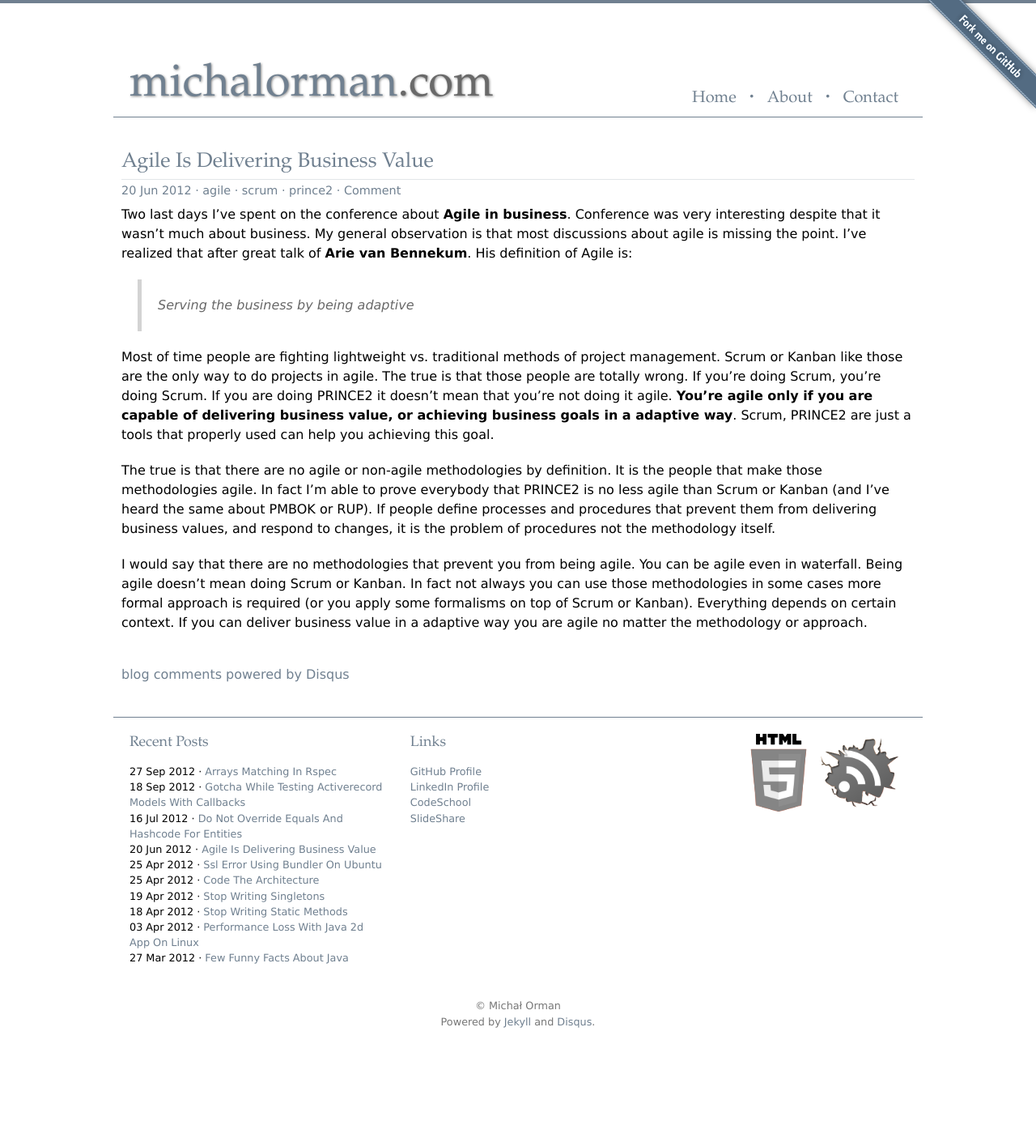
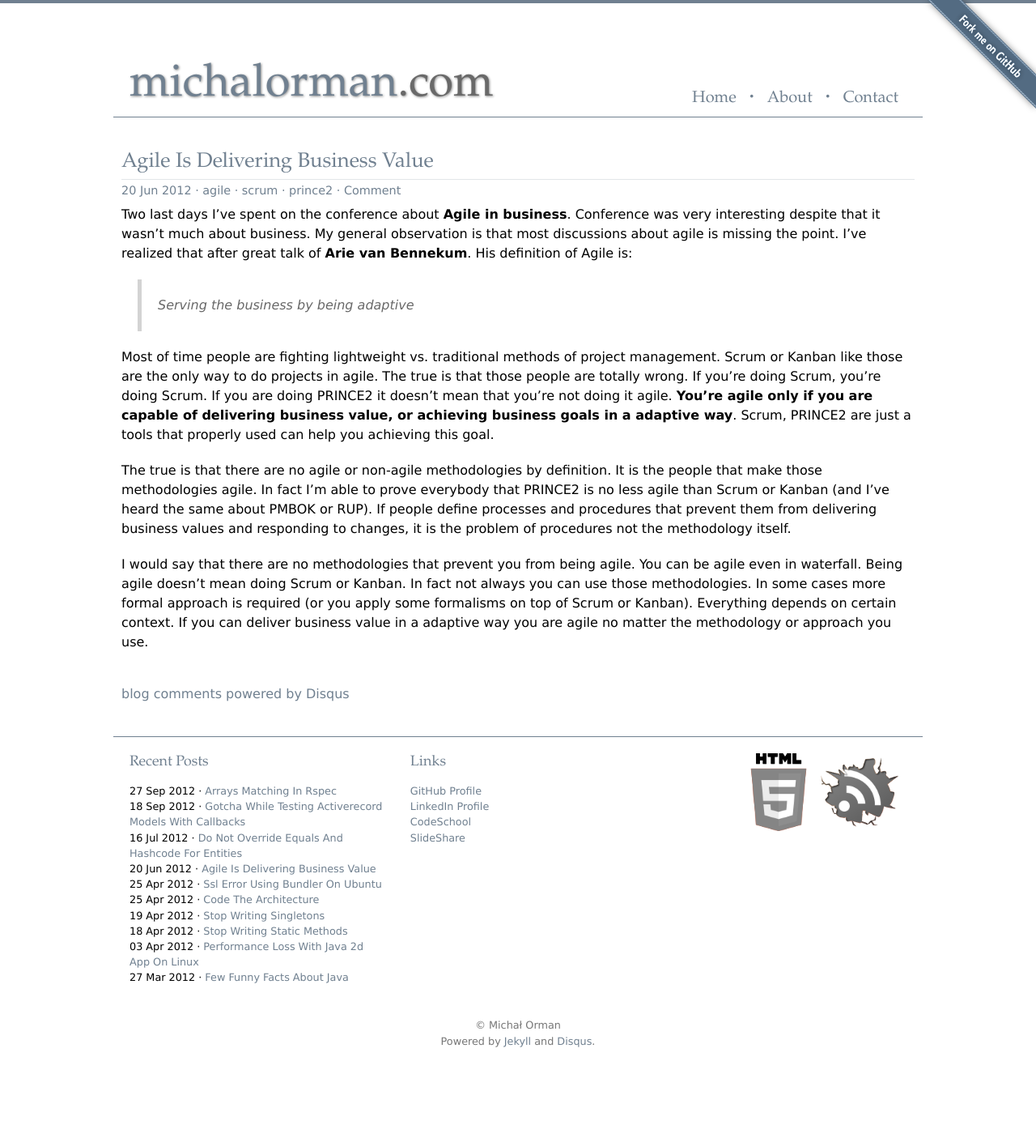
Before and after one commit to michalorman/michalorman.github.com, a Jekyll site: the page built from _posts/2012-06-20-agile-is-delivering-business-value.md, in a window 1280 px wide. Shown: the whole page at 81% size. Built offline with Jekyll 4.4.1, drawn with Linux system fonts in a browser that asks for light colours; Markdown is read by kramdown in place of the engine named in the settings; comment, search, counter and statistics services are not loaded; before the commit the page ends 1381 px from its top, so only the background shows below that.

Commit message:
Fix spellings.

```diff
--- a/_posts/2012-06-20-agile-is-delivering-business-value.md
+++ b/_posts/2012-06-20-agile-is-delivering-business-value.md
@@ -24,13 +24,13 @@ definition. It is the people that make those methodologies agile. In
 fact I'm able to prove everybody that PRINCE2 is no less agile than
 Scrum or Kanban (and I've heard the same about PMBOK or RUP). If people
 define processes and procedures that prevent them from delivering business
-values, and respond to changes, it is the problem of procedures not
+values and responding to changes, it is the problem of procedures not
 the methodology itself.
 
 I would say that there are no methodologies that prevent you from being
 agile. You can be agile even in waterfall. Being agile doesn't mean
 doing Scrum or Kanban. In fact not always you can use those
-methodologies in some cases more formal approach is
+methodologies. In some cases more formal approach is
 required (or you apply some formalisms on top of Scrum or Kanban). Everything depends on certain context. If you can deliver
 business value in a adaptive way you are agile no matter the
-methodology or approach.
+methodology or approach you use.
```
